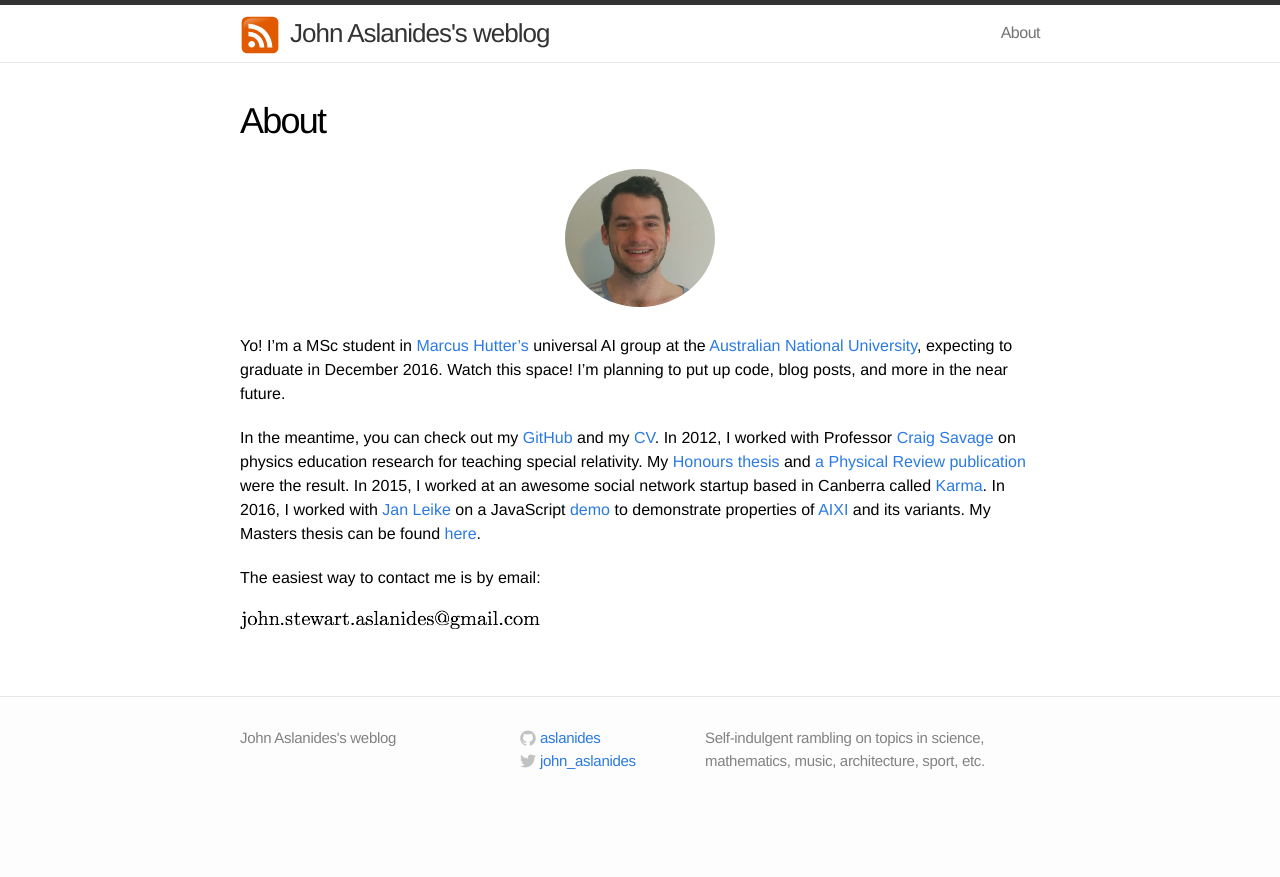
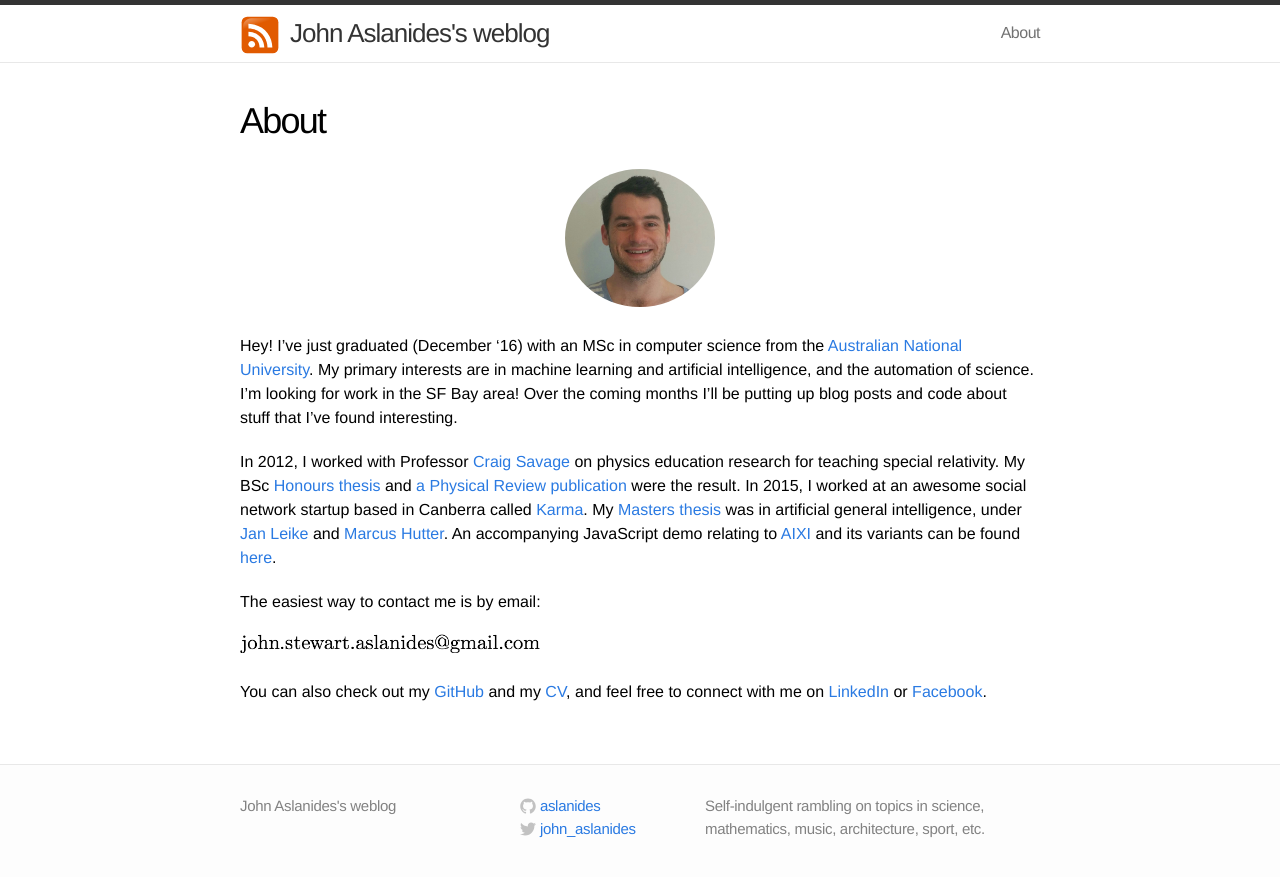
Before and after one commit to aslanides/aslanides.github.io, a Jekyll site: the page built from about.md, in a window 1280 px wide. Shown: the top 877 px of the page. Built offline with Jekyll 4.4.1, drawn with Linux system fonts in a browser that asks for light colours.

Commit message:
update about

```diff
--- a/about.md
+++ b/about.md
@@ -6,14 +6,15 @@ permalink: /about/
 
 <center><img src="../assets/me.png" style="border-radius:50%" width="150" /></center>
 
-Yo! I'm a MSc student in [Marcus Hutter's][marcus] universal AI group at the [Australian National University][anu], expecting to graduate in December 2016. Watch this space! I'm planning to put up code, blog posts, and more in the near future.
+Hey! I've just graduated (December '16) with an MSc in computer science from  the [Australian National University][anu]. My primary interests are in machine learning and artificial intelligence, and the automation of science. I'm looking for work in the SF Bay area! Over the coming months I'll be putting up blog posts and code about stuff that I've found interesting.
 
-In the meantime, you can check out my [GitHub] and my [CV]. In 2012, I worked with Professor [Craig Savage][craig] on physics education research for teaching special relativity. My [Honours thesis][BSc thesis] and [a Physical Review publication][AS2013] were the result. In 2015, I worked at an awesome social network startup based in Canberra called [Karma]. In 2016, I worked with [Jan Leike][jan] on a JavaScript [demo] to demonstrate properties of [AIXI] and its variants. My Masters thesis can be found [here][MSc thesis].
+In 2012, I worked with Professor [Craig Savage][craig] on physics education research for teaching special relativity. My BSc [Honours thesis][BSc thesis] and [a Physical Review publication][AS2013] were the result. In 2015, I worked at an awesome social network startup based in Canberra called [Karma]. My [Masters thesis][MSc thesis] was in artificial general intelligence, under [Jan Leike][jan] and [Marcus Hutter][marcus]. An accompanying JavaScript demo relating to [AIXI] and its variants can be found [here][demo].
 
 The easiest way to contact me is by email:
 
 <img src="../assets/email.png" width="300" />
 
+You can also check out my [GitHub] and my [CV], and feel free to connect with me on [LinkedIn] or [Facebook].
 
 [marcus]: http://hutter1.net
 [craig]: http://people.physics.anu.edu.au/~cms130/
@@ -24,6 +25,9 @@ The easiest way to contact me is by email:
 [AIXI]: https://en.wikipedia.org/wiki/AIXI
 [GitHub]: https://github.com/aslanides
 [Karma]: https://karma.wiki
+[Facebook]: https://www.facebook.com/john.aslanides
+[LinkedIn]: https://linkedin.com/in/johnaslanides
+
 
 [BSc thesis]: ../docs/honours_thesis.pdf
 [MSc thesis]: ../docs/masters_thesis.pdf
```
